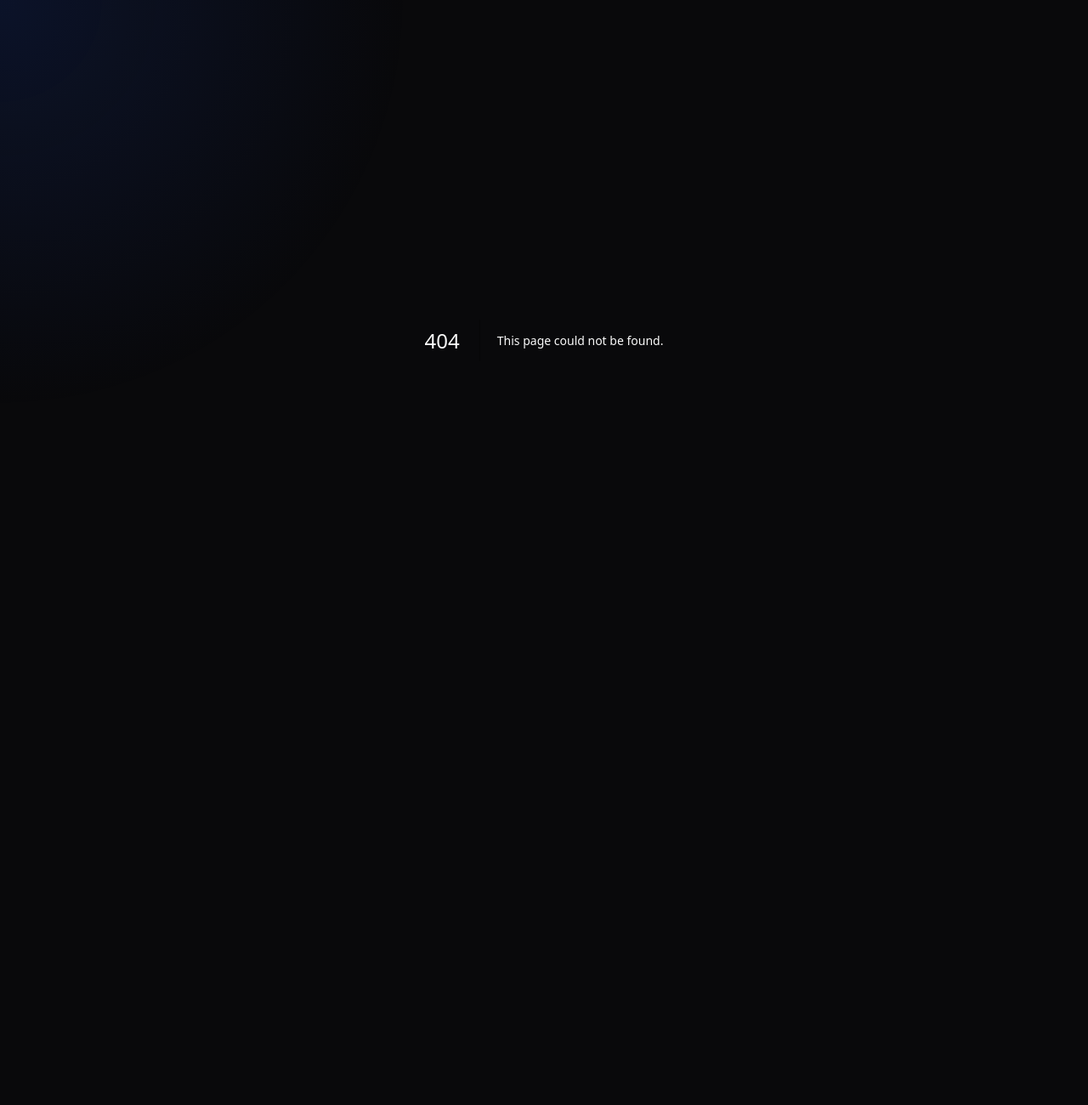
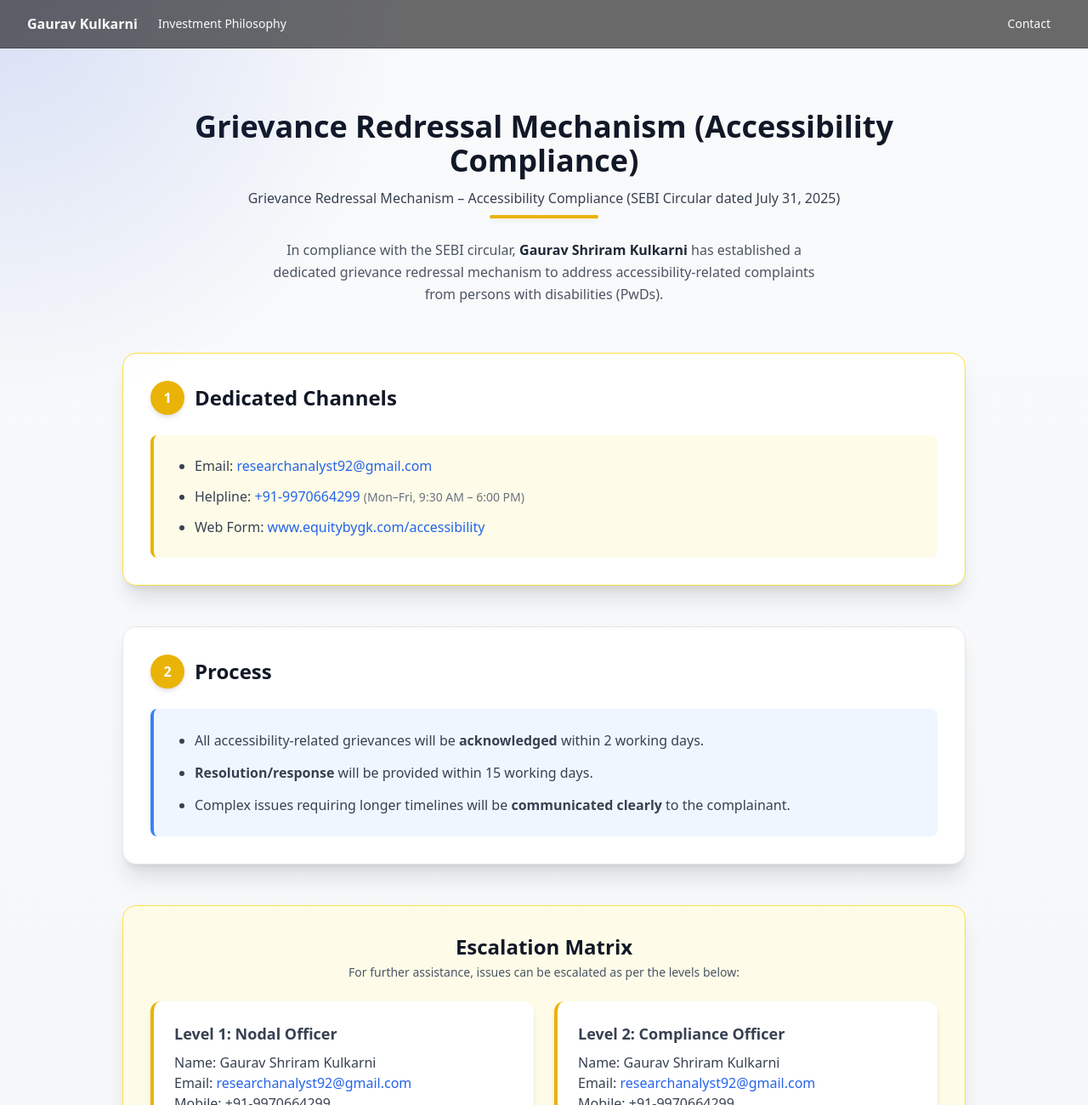
Before and after one commit to Abhishekbhakari/stock, a Next.js app: page /accessibility in a window 1280 px wide. Before the commit this address had no page. Shown: the top 1300 px of the page at 85% size. Before the commit the page ends 800 px from the top, so only its background shows below. Built offline with nearby package versions, Linux system fonts and the light colour scheme.

Commit message:
add accessibility page

```diff
--- /dev/null
+++ b/app/accessibility/page.tsx
@@ -0,0 +1,156 @@
+import Navbar from "@/components/navbar";
+import Footer from "@/components/footer";
+
+export default function Accessibility() {
+  return (
+    <div className="min-h-screen bg-gradient-to-b from-gray-50 to-gray-100 font-sans">
+      <Navbar />
+
+      <main className="container mx-auto py-12 px-4 max-w-5xl">
+        {/* Creative Header */}
+        <div className="relative mb-14 text-center">
+          <h1 className="text-4xl md:text-4xl font-extrabold text-gray-900 mb-3 pt-6">
+            Grievance Redressal Mechanism (Accessibility Compliance)
+          </h1>
+          <p className="text-lg text-gray-700 mb-2"></p>
+          <p className=" text-gray-700 mb-2">Grievance Redressal Mechanism – Accessibility Compliance (SEBI Circular dated July 31, 2025)</p>
+          <div className="w-32 h-1 bg-yellow-500 mx-auto mb-6 rounded-full shadow-md"></div>
+          <p className="text-gray-600 max-w-2xl mx-auto leading-relaxed">
+            In compliance with the SEBI circular,{" "}
+            <span className="font-semibold text-gray-800">
+              Gaurav Shriram Kulkarni
+            </span>{" "}
+            has established a dedicated grievance redressal mechanism to address
+            accessibility-related complaints from persons with disabilities
+            (PwDs).
+          </p>
+
+        </div>
+
+        {/* Dedicated Channels Section */}
+        <section className="mb-12 bg-white p-8 rounded-2xl shadow-xl border border-yellow-300 hover:shadow-2xl transition-shadow duration-300">
+          <div className="flex items-center mb-6">
+            <div className="bg-yellow-500 w-10 h-10 rounded-full flex items-center justify-center text-white font-bold mr-3 shadow-md">
+              1
+            </div>
+            <h2 className="text-2xl font-bold text-gray-900">
+              Dedicated Channels
+            </h2>
+          </div>
+          <div className="bg-yellow-50 p-6 rounded-lg border-l-4 border-yellow-500">
+            <ul className="list-disc pl-6 space-y-3 text-gray-700">
+              <li>
+                Email:{" "}
+                <a
+                  href="mailto:researchanalyst92@gmail.com"
+                  className="text-blue-600 hover:text-blue-800 font-medium"
+                >
+                  researchanalyst92@gmail.com
+                </a>
+              </li>
+              <li>
+                Helpline:{" "}
+                <span className="text-blue-600 font-medium">
+                  +91-9970664299
+                </span>{" "}
+                <span className="text-gray-500 text-sm">
+                  (Mon–Fri, 9:30 AM – 6:00 PM)
+                </span>
+              </li>
+              <li>
+                Web Form:{" "}
+                <a
+                  href="https://www.equitybygk.com/accessibility"
+                  target="_blank"
+                  className="text-blue-600 hover:text-blue-800 font-medium"
+                >
+                  www.equitybygk.com/accessibility
+                </a>
+              </li>
+            </ul>
+          </div>
+        </section>
+
+        {/* Process Section */}
+        <section className="mb-12 bg-white p-8 rounded-2xl shadow-xl border border-gray-200 hover:shadow-2xl transition-shadow duration-300">
+          <div className="flex items-center mb-6">
+            <div className="bg-yellow-500 w-10 h-10 rounded-full flex items-center justify-center text-white font-bold mr-3 shadow-md">
+              2
+            </div>
+            <h2 className="text-2xl font-bold text-gray-900">Process</h2>
+          </div>
+          <div className="bg-blue-50 p-6 rounded-lg border-l-4 border-blue-500">
+            <ul className="list-disc pl-6 space-y-3 text-gray-700 leading-relaxed">
+              <li>
+                All accessibility-related grievances will be{" "}
+                <span className="font-semibold">acknowledged</span> within 2
+                working days.
+              </li>
+              <li>
+                <span className="font-semibold">Resolution/response</span> will
+                be provided within 15 working days.
+              </li>
+              <li>
+                Complex issues requiring longer timelines will be{" "}
+                <span className="font-semibold">communicated clearly</span> to
+                the complainant.
+              </li>
+            </ul>
+          </div>
+        </section>
+
+        {/* Escalation Matrix Section */}
+        <section className="mb-12 bg-yellow-50 p-8 rounded-2xl shadow-xl border border-yellow-300 hover:shadow-2xl transition-shadow duration-300">
+          <div className="text-center mb-6">
+            <h2 className="text-2xl font-bold text-gray-900">
+              Escalation Matrix
+            </h2>
+            <p className="text-gray-600 text-sm mt-1">
+              For further assistance, issues can be escalated as per the levels
+              below:
+            </p>
+          </div>
+          <div className="grid md:grid-cols-2 gap-6 text-gray-700">
+            <div className="bg-white p-6 rounded-xl shadow-md border-l-4 border-yellow-500 text-left">
+              <h3 className="font-bold text-lg mb-2">Level 1: Nodal Officer</h3>
+              <p>
+                <span className="font-medium">Name:</span> Gaurav Shriram
+                Kulkarni <br />
+                <span className="font-medium">Email:</span>{" "}
+                <a
+                  href="mailto:researchanalyst92@gmail.com"
+                  className="text-blue-600 hover:text-blue-800"
+                >
+                  researchanalyst92@gmail.com
+                </a>
+                <br />
+                <span className="font-medium">Mobile:</span> +91-9970664299
+              </p>
+            </div>
+
+            <div className="bg-white p-6 rounded-xl shadow-md border-l-4 border-yellow-500 text-left">
+              <h3 className="font-bold text-lg mb-2">
+                Level 2: Compliance Officer
+              </h3>
+              <p>
+                <span className="font-medium">Name:</span> Gaurav Shriram
+                Kulkarni <br />
+                <span className="font-medium">Email:</span>{" "}
+                <a
+                  href="mailto:researchanalyst92@gmail.com"
+                  className="text-blue-600 hover:text-blue-800"
+                >
+                  researchanalyst92@gmail.com
+                </a>
+                <br />
+                <span className="font-medium">Mobile:</span> +91-9970664299
+              </p>
+            </div>
+          </div>
+        </section>
+      </main>
+
+      <Footer />
+    </div>
+  );
+}
--- a/components/footer.tsx
+++ b/components/footer.tsx
@@ -93,6 +93,14 @@ export default function Footer() {
                   className="text-gray-400 hover:text-black"
                 >
                   Grievance Redressal Mechanism
+                </Link>
+              </li>
+              <li>
+                <Link
+                  href="/accessibility"
+                  className="text-gray-400 hover:text-black"
+                >
+                  Grievance Redressal Mechanism (Accessibility Compliance)
                 </Link>
               </li>
               <li>
```
